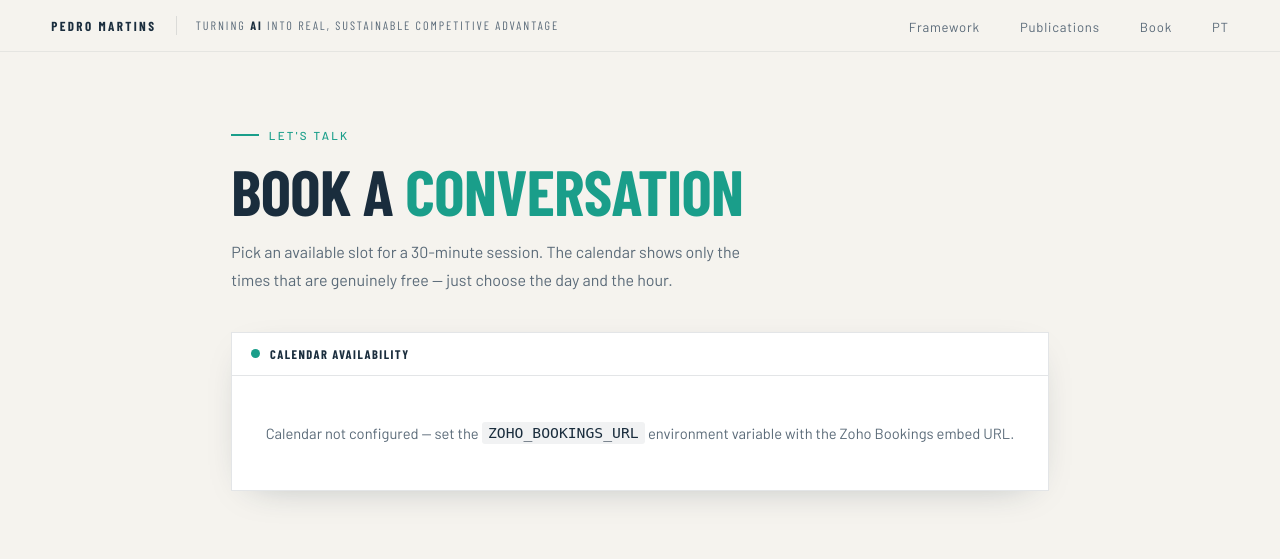
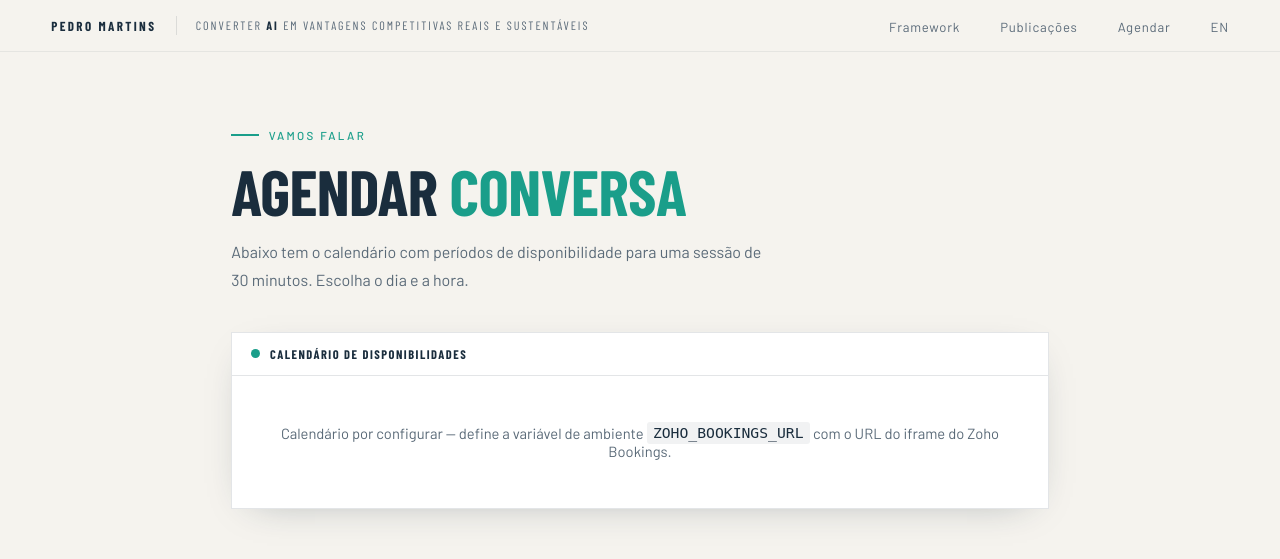
Before and after one commit to pedmartins/landingpage, a Flask app: page /book in a window 1280 px wide. Shown: the top 559 px of the page. Run offline with Flask 3, Linux system fonts and the light colour scheme; some libraries are stand-ins or nearby versions; some web fonts are replaced.

Commit message:
feat: criação da página de agendamento

```diff
--- a/app.py
+++ b/app.py
@@ -416,14 +416,14 @@ def article(slug):
     return render_template("article.html", article=art, lang=lang)
 
 
-@app.route("/agendar")
-def agendar():
-    return render_template("agendar.html", zoho_url=ZOHO_BOOKINGS_URL)
-
-
 @app.route("/book")
 def book():
     return render_template("book.html", zoho_url=ZOHO_BOOKINGS_URL)
+
+
+@app.route("/en/book")
+def book_en():
+    return render_template("book_en.html", zoho_url=ZOHO_BOOKINGS_URL)
 
 
 @app.route("/lab")
--- a/templates/book.html
+++ b/templates/book.html
@@ -1,9 +1,9 @@
 <!DOCTYPE html>
-<html lang="en">
+<html lang="pt">
 <head>
   <meta charset="UTF-8">
   <meta name="viewport" content="width=device-width, initial-scale=1.0">
-  <title>Book a Conversation — Pedro Martins</title>
+  <title>Agendar Conversa — Pedro Martins</title>
   <link rel="preconnect" href="https://fonts.googleapis.com">
   <link href="https://fonts.googleapis.com/css2?family=Barlow+Condensed:wght@400;600;700;800&family=Barlow:ital,wght@0,300;0,400;0,500;1,300&display=swap" rel="stylesheet">
 
@@ -143,40 +143,39 @@
   <!-- NAV -->
   <nav>
     <div class="nav-brand">
-      <a href="/en" class="nav-logo">Pedro Martins</a>
-      <span class="nav-tagline">Turning <strong>AI</strong> into real, sustainable competitive advantage</span>
+      <a href="/" class="nav-logo">Pedro Martins</a>
+      <span class="nav-tagline">Converter <strong>AI</strong> em vantagens competitivas reais e sustentáveis</span>
     </div>
     <ul class="nav-links">
-      <li><a href="/en/framework">Framework</a></li>
-      <li><a href="/publicacoes/ai-gov">Publications</a></li>
-      <li><a href="/book">Book</a></li>
-      <li><a href="/agendar">PT</a></li>
+      <li><a href="/framework">Framework</a></li>
+      <li><a href="/publicacoes/ai-gov">Publicações</a></li>
+      <li><a href="/book">Agendar</a></li>
+      <li><a href="/en/book">EN</a></li>
     </ul>
   </nav>
 
   <main class="agendar">
-    <span class="eyebrow">Let's talk</span>
-    <h1 class="page-title">Book a <em>conversation</em></h1>
+    <span class="eyebrow">Vamos falar</span>
+    <h1 class="page-title">Agendar <em>conversa</em></h1>
     <p class="page-desc">
-      Pick an available slot for a 30-minute session. The calendar shows only the
-      times that are genuinely free — just choose the day and the hour.
+      Abaixo tem o calendário com períodos de disponibilidade para uma sessão de 30 minutos. Escolha o dia e a hora.
     </p>
 
     <div class="calwrap">
-      <div class="calbar">Calendar availability</div>
+      <div class="calbar">Calendário de Disponibilidades</div>
       {% if zoho_url %}
         <div id="zoho-bookings-inline"></div>
       {% else %}
         <div class="cal-empty">
-          Calendar not configured — set the <code>ZOHO_BOOKINGS_URL</code>
-          environment variable with the Zoho Bookings embed URL.
+          Calendário por configurar — define a variável de ambiente
+          <code>ZOHO_BOOKINGS_URL</code> com o URL do iframe do Zoho Bookings.
         </div>
       {% endif %}
     </div>
   </main>
 
   {% if zoho_url %}
-  <!-- Zoho Bookings JS embed (auto-height) -->
+  <!-- Embed JS do Zoho Bookings (auto-altura) -->
   <script src="https://bookings.nimbuspop.com/assets/embed.js"></script>
   <script>
     window.addEventListener('load', function () {
--- a/templates/index.html
+++ b/templates/index.html
@@ -399,7 +399,7 @@ Da visão estratégica à excelência operacional — perspetivas e frameworks.
 
       <div class="cta-row">
         <a href="/framework" class="btn btn-primary">Conhecer a Framework</a>
-        <a href="/agendar" class="btn btn-outline">Agendar Conversa</a>
+        <a href="/book" class="btn btn-outline">Agendar Conversa</a>
       </div>
 
       <a href="/lab" class="lab-cta">
@@ -408,7 +408,7 @@ Da visão estratégica à excelência operacional — perspetivas e frameworks.
         </svg>
         <div>
           <span class="lab-cta-label">Confirmation Bias Lab</span>
-          <span class="lab-cta-sub">Desafiámos os modelos de AI a recomendar 7 decisões estratégicas. O resultado é impressionante. Confirme com os seus próprios testes →</span>
+          <span class="lab-cta-sub">Delegámos 7 decisões estratégicas, e fizémos uma análise comparativa entre 4 modelos LLM. O resultado é impressionante. Confirme com os seus próprios testes →</span>
         </div>
       </a>
 
--- a/templates/index_en.html
+++ b/templates/index_en.html
@@ -399,7 +399,7 @@
 
       <div class="cta-row">
         <a href="/en/framework" class="btn btn-primary">Explore the Framework</a>
-        <a href="/book" class="btn btn-outline">Schedule a Call</a>
+        <a href="/en/book" class="btn btn-outline">Schedule a Call</a>
       </div>
 
       <a href="/lab" class="lab-cta">
```
Also changed, not shown: templates/book_en.html (renamed from templates/agendar.html, +16 -15 lines).
